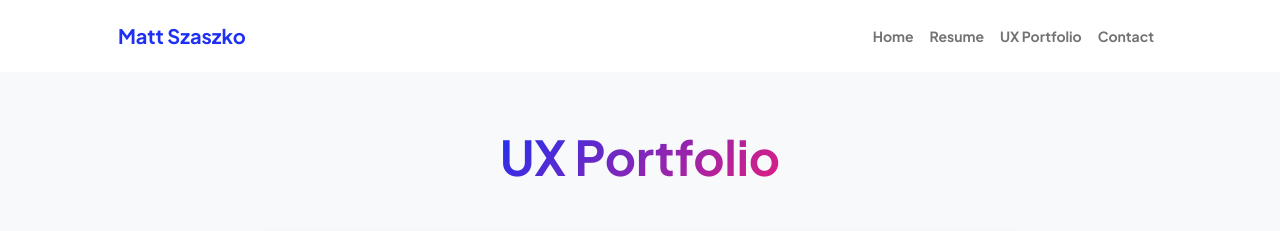
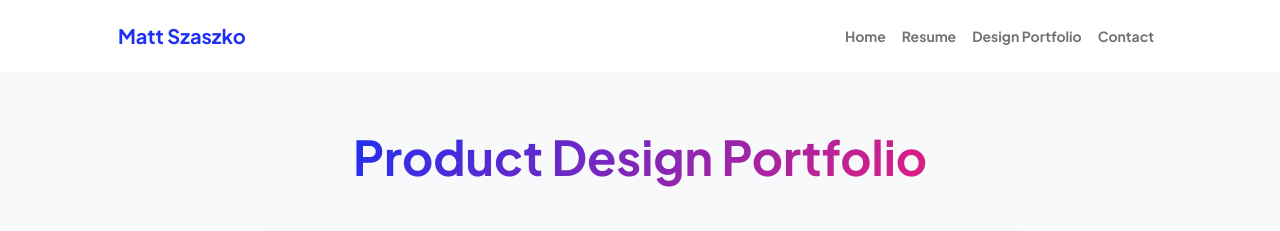
Before and after one commit to mattszaszko/mattszaszko.github.io, a plain HTML site: page projects.html in a window 1280 px wide. Shown: the top 231 px of the page. Drawn offline with nearby package versions, Linux system fonts and the light colour scheme.

Commit message:
Updated UX Design to Product Design

```diff
--- a/projects.html
+++ b/projects.html
@@ -5,7 +5,7 @@
         <meta name="viewport" content="width=device-width, initial-scale=1, shrink-to-fit=no" />
         <meta name="description" content="" />
         <meta name="author" content="" />
-        <title>UX Portfolio - Matt Szaszko</title>
+        <title>Design Portfolio - Matt Szaszko</title>
         <!-- Favicon-->
         <link rel="icon" type="image/x-icon" href="assets/favicon.ico" />
         <!-- Custom Google font-->
@@ -37,7 +37,7 @@
                         <ul class="navbar-nav ms-auto mb-2 mb-lg-0 small fw-bolder">
                             <li class="nav-item"><a class="nav-link" href="index.html">Home</a></li>
                             <li class="nav-item"><a class="nav-link" href="resume.html">Resume</a></li>
-                            <li class="nav-item"><a class="nav-link" href="projects.html">UX Portfolio</a></li>
+                            <li class="nav-item"><a class="nav-link" href="projects.html">Design Portfolio</a></li>
                             <li class="nav-item"><a class="nav-link" href="contact.html">Contact</a></li>
                         </ul>
                     </div>
@@ -47,7 +47,7 @@
             <section class="py-5">
                 <div class="container px-5 mb-5">
                     <div class="text-center mb-5">
-                        <h1 class="display-5 fw-bolder mb-0"><span class="text-gradient d-inline">UX Portfolio</span></h1>
+                        <h1 class="display-5 fw-bolder mb-0"><span class="text-gradient d-inline">Product Design Portfolio</span></h1>
                     </div>
                     <div class="row gx-5 justify-content-center">
                         <div class="col-lg-11 col-xl-9 col-xxl-8">
```
Also changed, not shown: contact.html (+2 -2 lines), index.html (+2 -2 lines), resume.html (+1 -1 lines).
